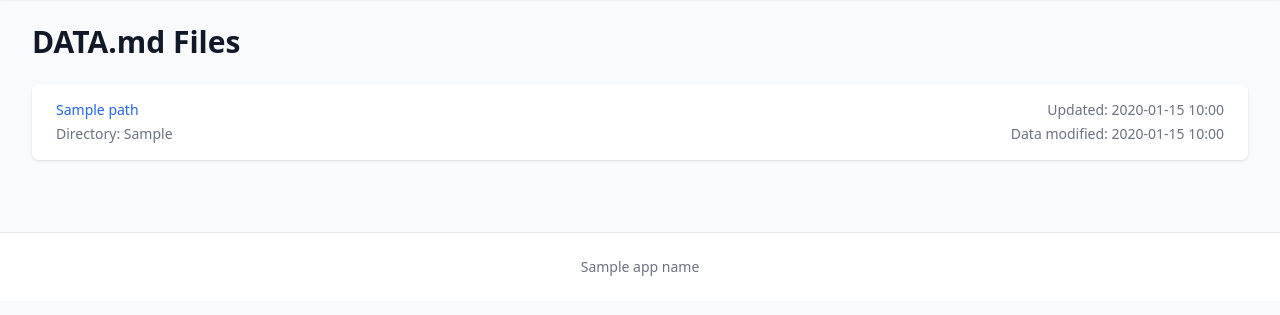
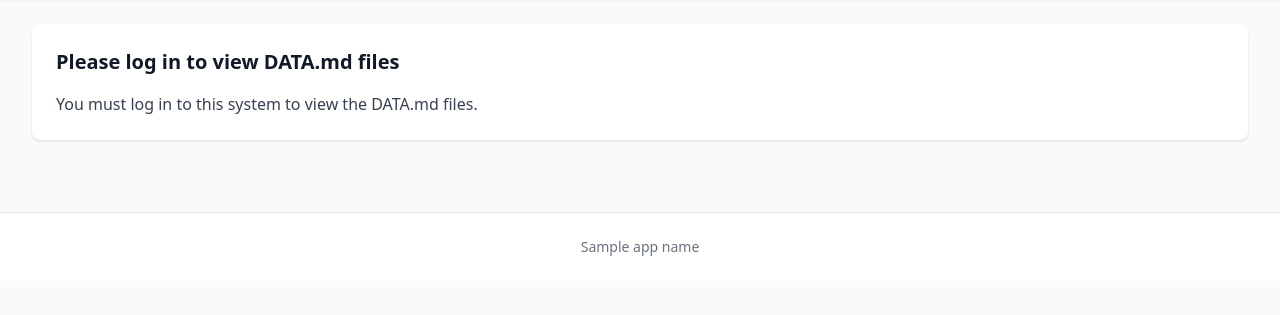
Before and after one commit to simonsobs/datadotmd, a Python web app: template datadotmd/app/templates/index.html in a window 1280 px wide. Shown: the part 65-380 px from the top of the page. Run offline with Jinja, Linux system fonts and the light colour scheme; the template is opened without the code that fills it: most values are stand-ins (such as "Sample title", 1, 10 or a date in 2020); some libraries are stand-ins or nearby versions.

Commit message:
Guard homepage

```diff
--- a/datadotmd/app/templates/index.html
+++ b/datadotmd/app/templates/index.html
@@ -3,6 +3,7 @@
 {% block title %}{{ app_name }} - Home{% endblock %}
 
 {% block content %}
+{% if auth_type == "mock" or (request.user.is_authenticated and (required_grant in request.user.scopes) and auth_type == "soauth") %}
 <div class="px-4 sm:px-0">
     <h1 class="text-3xl font-bold text-gray-900 mb-6">DATA.md Files</h1>
 
@@ -103,4 +104,15 @@
     {% endif %}
     {% endif %}
 </div>
+{% elif not request.user.is_authenticated %}
+<div class="bg-white shadow rounded-lg p-6">
+    <h2 class="text-xl font-semibold text-gray-900 mb-4">Please log in to view DATA.md files</h2>
+    <p class="text-gray-700">You must log in to this system to view the DATA.md files.</p>
+</div>
+{% else %}
+<div class="bg-white shadow rounded-lg p-6">
+    <h2 class="text-xl font-semibold text-gray-900 mb-4">Access Denied</h2>
+    <p class="text-gray-700">You do not have the required permissions to view the DATA.md files. You have: {{ request.user.scopes }}</p>
+</div>
+{% endif %}
 {% endblock %}
--- a/datadotmd/app/templating.py
+++ b/datadotmd/app/templating.py
@@ -63,6 +63,7 @@ templates = setup_templating(
         "auth_url": f"{settings.authentication_base_url}/{settings.app_id}"
         if settings.auth_type == "soauth"
         else None,
+        "required_grant": settings.required_grant,
     },
 )
 
```
